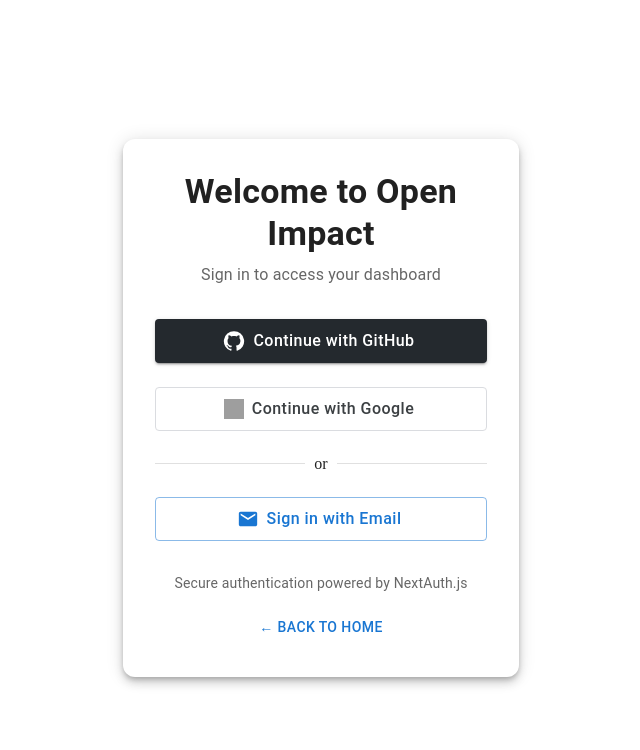
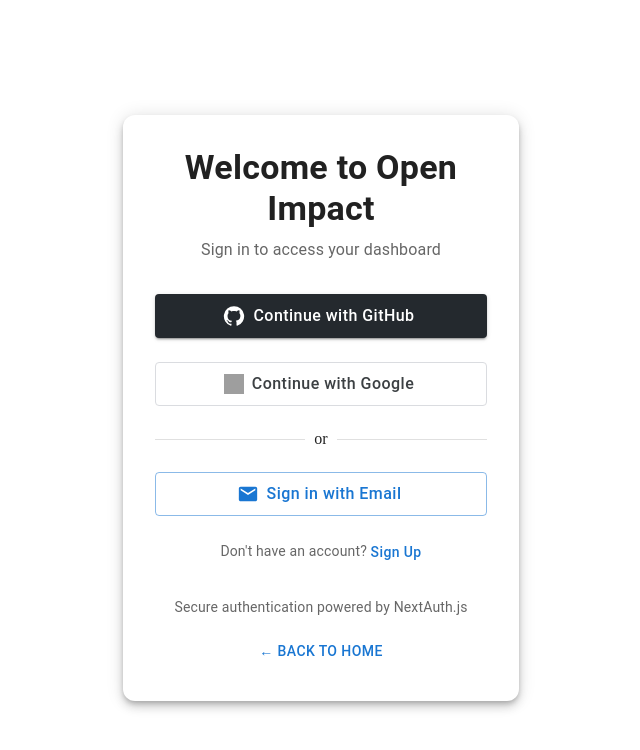
Before and after one commit to stewartDMS/OpenImpact, a Next.js app: page /auth in a window 1280 px wide. Shown: the top 750 px of the page, without its empty margins (319-959 px from the left). Built offline with nearby package versions, Linux system fonts and the light colour scheme; no server answers; grey boxes are pictures that could not be loaded.

Commit message:
Add Sign Up functionality to authentication page
Co-authored-by: stewartDMS <72364932+stewartDMS@users.noreply.github.com>

```diff
--- a/src/pages/auth.tsx
+++ b/src/pages/auth.tsx
@@ -20,6 +20,7 @@ export default function Auth() {
   const { data: session, status } = useSession();
   const router = useRouter();
   const [isLoading, setIsLoading] = useState("");
+  const [isSignUp, setIsSignUp] = useState(false);
 
   // Redirect to dashboard if already authenticated
   useEffect(() => {
@@ -70,10 +71,10 @@ export default function Auth() {
       <Container maxWidth="xs">
         <Paper elevation={6} sx={{ p: 4, borderRadius: 3 }}>
           <Typography variant="h4" fontWeight={700} align="center" mb={1}>
-            Welcome to Open Impact
+            {isSignUp ? "Sign Up" : "Welcome to Open Impact"}
           </Typography>
           <Typography variant="body1" color="text.secondary" align="center" mb={4}>
-            Sign in to access your dashboard
+            {isSignUp ? "Create an account to get started" : "Sign in to access your dashboard"}
           </Typography>
 
           <Stack spacing={3}>
@@ -92,7 +93,7 @@ export default function Auth() {
                 fontSize: "1rem",
               }}
             >
-              {isLoading === "github" ? "Signing in..." : "Continue with GitHub"}
+              {isLoading === "github" ? (isSignUp ? "Signing up..." : "Signing in...") : (isSignUp ? "Sign up with GitHub" : "Continue with GitHub")}
             </Button>
 
             {/* Google Sign In */}
@@ -118,7 +119,7 @@ export default function Auth() {
                 "&:hover": { borderColor: "#1976d2", bgcolor: "#f8f9fa" },
               }}
             >
-              {isLoading === "google" ? "Signing in..." : "Continue with Google"}
+              {isLoading === "google" ? (isSignUp ? "Signing up..." : "Signing in...") : (isSignUp ? "Sign up with Google" : "Continue with Google")}
             </Button>
 
             <Divider sx={{ my: 2 }}>or</Divider>
@@ -136,9 +137,31 @@ export default function Auth() {
                 fontSize: "1rem",
               }}
             >
-              {isLoading === "email" ? "Sending magic link..." : "Sign in with Email"}
+              {isLoading === "email" ? "Sending magic link..." : (isSignUp ? "Sign up with Email" : "Sign in with Email")}
             </Button>
           </Stack>
+
+          {/* Sign In/Sign Up Toggle */}
+          <Box sx={{ mt: 3, textAlign: "center" }}>
+            <Typography variant="body2" color="text.secondary" component="span">
+              {isSignUp ? "Already have an account? " : "Don't have an account? "}
+            </Typography>
+            <Button
+              variant="text"
+              color="primary"
+              onClick={() => setIsSignUp(!isSignUp)}
+              sx={{
+                textTransform: "none",
+                fontSize: "0.875rem",
+                fontWeight: 500,
+                p: 0,
+                minWidth: "auto",
+                "&:hover": { bgcolor: "transparent", textDecoration: "underline" }
+              }}
+            >
+              {isSignUp ? "Sign In" : "Sign Up"}
+            </Button>
+          </Box>
 
           <Box sx={{ mt: 4, textAlign: "center" }}>
             <Typography variant="body2" color="text.secondary" mb={2}>
```
